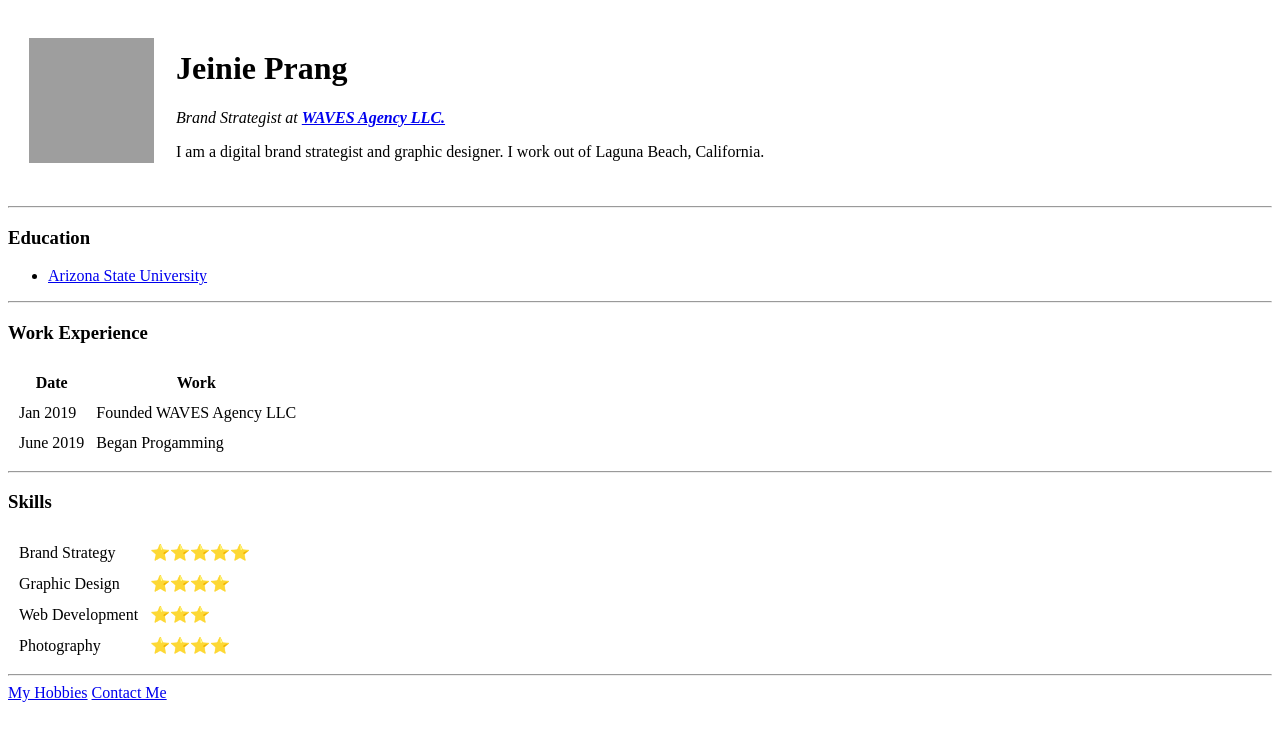
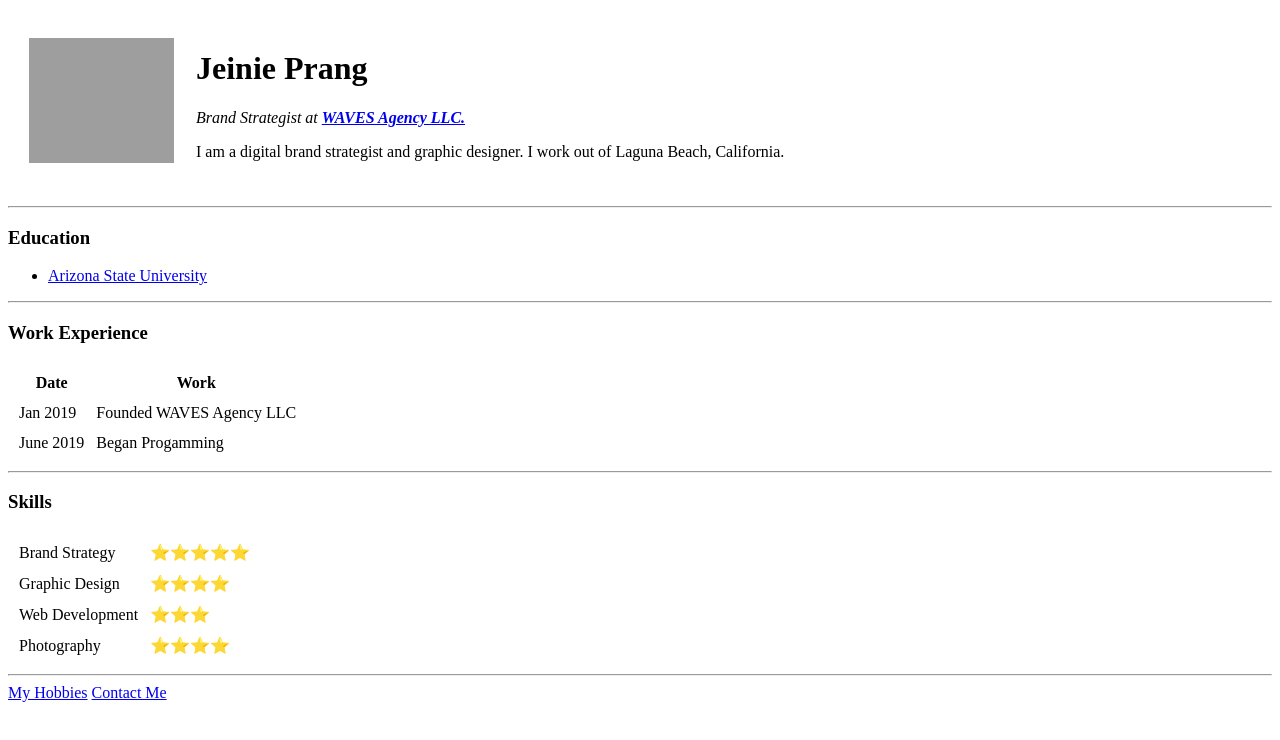
Before and after one commit to jeiprang/cv, a plain HTML site: page index.html in a window 1280 px wide. Drawn offline with Linux system fonts and the light colour scheme; grey boxes are pictures that could not be loaded.

Commit message:
Update index.html

```diff
--- a/index.html
+++ b/index.html
@@ -9,7 +9,7 @@
 <body>
   <table cellspacing="20">
     <tr>
-      <td><img src="https://encrypted-tbn0.gstatic.com/images?q=tbn%3AANd9GcS5V8GErqXJC0WtbyyvbC9YLpmkLpmkrOYX8HIDjW0myJQhqKVC" alt="jp profile photo" style="width:125px;height:125px"></td>
+      <td><img src="https://encrypted-tbn0.gstatic.com/images?q=tbn%3AANd9GcS5V8GErqXJC0WtbyyvbC9YLpmkLpmkrOYX8HIDjW0myJQhqKVC" alt="jp profile photo" style="width:145px;height:125px"></td>
       <td><h1>Jeinie Prang</h1>
       <p><em>Brand Strategist at <a href="https://www.waves-agency.com"><strong>WAVES Agency LLC.</strong></a></em></p>
       <p>I am a digital brand strategist and graphic designer. I work out of Laguna Beach, California.</p></td>
```
